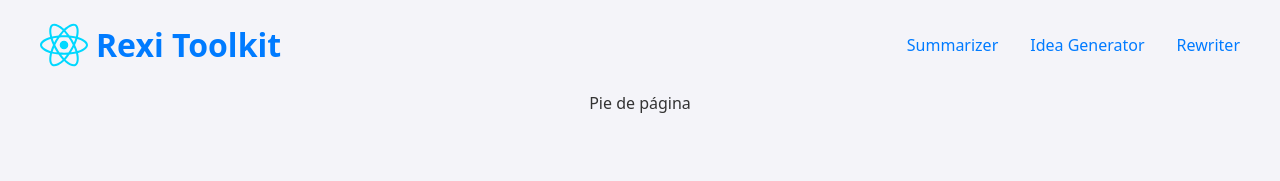
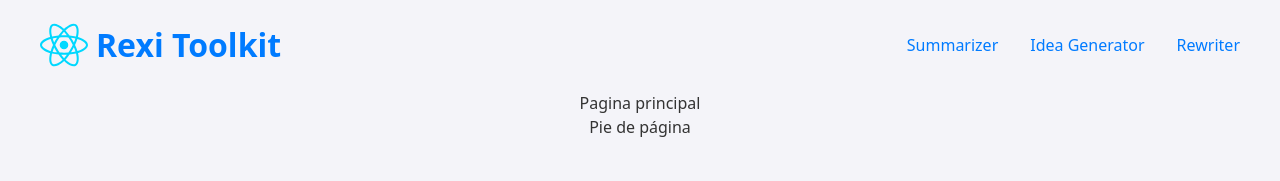
Before and after one commit to OsOsorioP/Orzalia, a React (Vite) app: page / in a window 1280 px wide. Shown: the top 181 px of the page. Built offline with nearby package versions, Linux system fonts and the light colour scheme; no server answers.

Commit message:
Update HomePage component to render main section content

```diff
--- a/src/pages/HomePage.jsx
+++ b/src/pages/HomePage.jsx
@@ -1,5 +1,7 @@
 const HomePage = () => {
-  return <></>;
+  return <section>
+        Pagina principal
+  </section>;
 };
 
 export default HomePage;
```
